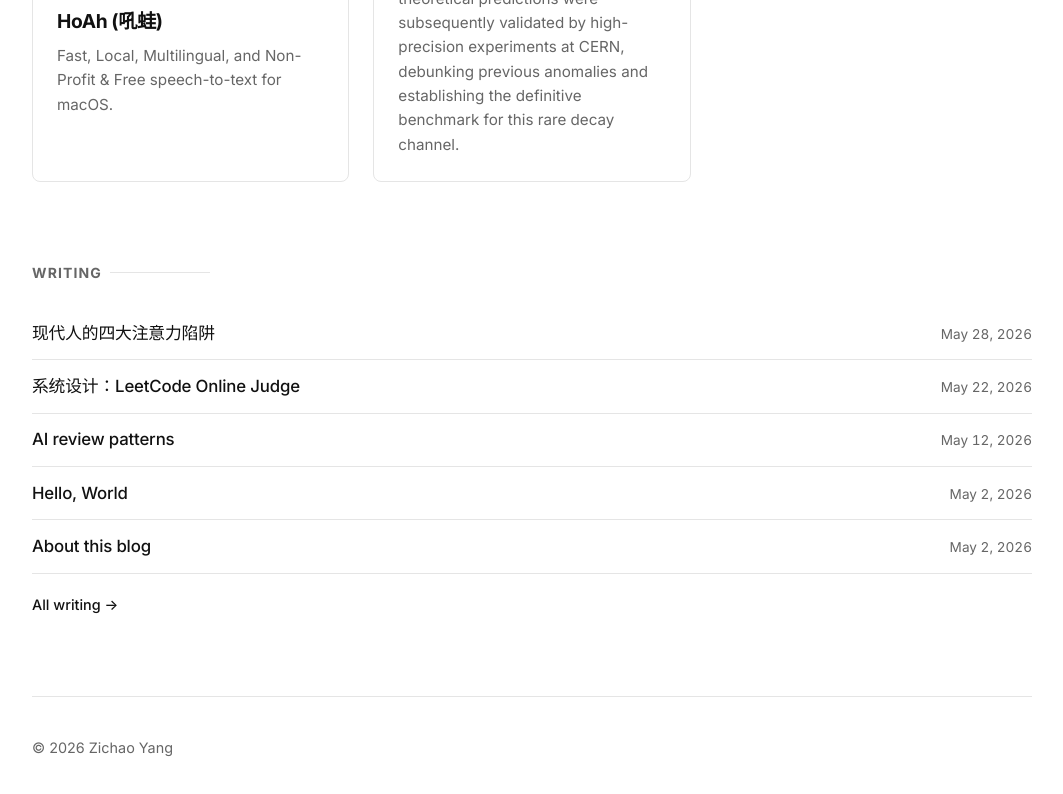
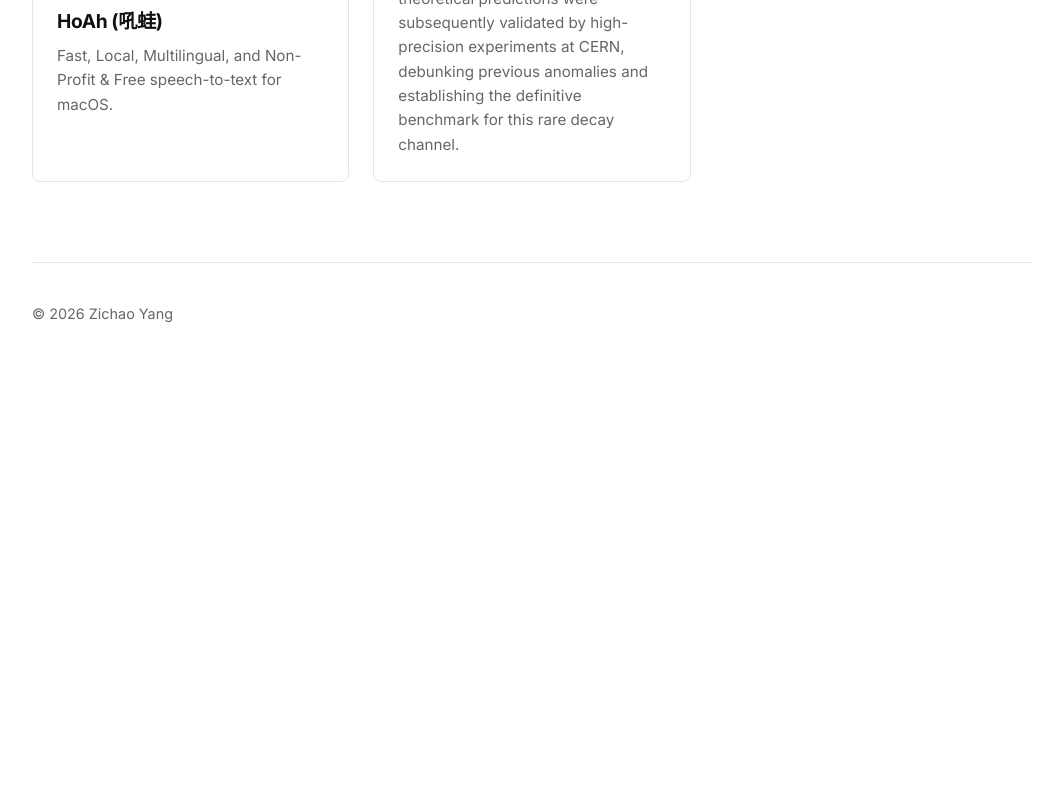
Before and after one commit to yangzichao/www, an Astro site: page / in a window 1280 px wide. Shown: the part 665-1459 px from the top of the page, without its empty margins (108-1171 px from the left). After the commit the page ends 1070 px from the top, so only its background shows below. Built offline with nearby package versions, Linux system fonts and the light colour scheme; Astro itself is replaced by a stand-in of ours; some packages are replaced by stand-ins of ours.

Commit message:
fix: remove Writing section from homepage
The homepage should not surface blog posts. Keep the blog reachable
only via the standalone /blog index and the in-post back-link.

```diff
--- a/src/pages/index.astro
+++ b/src/pages/index.astro
@@ -4,9 +4,6 @@ import Header from '../components/Header.astro';
 import WorkCard from '../components/WorkCard.astro';
 import Footer from '../components/Footer.astro';
 import { siteData } from '../data/site';
-import { getPublishedPosts, formatPostDate } from '../lib/posts';
-
-const recentPosts = (await getPublishedPosts()).slice(0, 5);
 ---
 
 <BaseLayout>
@@ -19,87 +16,5 @@ const recentPosts = (await getPublishedPosts()).slice(0, 5);
     </div>
   </section>
 
-  <section class="writing-section">
-    <h2 class="section-title">Writing</h2>
-    <ul class="home-post-list">
-      {
-        recentPosts.map((post) => (
-          <li class="home-post-row">
-            <a class="home-post-link" href={`/blog/${post.id}/`}>
-              <span class="home-post-title">{post.data.title}</span>
-              <time class="home-post-date" datetime={post.data.date.toISOString()}>
-                {formatPostDate(post.data.date)}
-              </time>
-            </a>
-          </li>
-        ))
-      }
-    </ul>
-    <a class="see-all-link" href="/blog/">All writing →</a>
-  </section>
-
   <Footer />
 </BaseLayout>
-
-<style>
-  .writing-section {
-    margin-bottom: 80px;
-  }
-
-  .home-post-list {
-    list-style: none;
-  }
-
-  .home-post-row {
-    border-bottom: 1px solid var(--color-border);
-  }
-
-  .home-post-link {
-    display: flex;
-    align-items: baseline;
-    justify-content: space-between;
-    gap: 1.5rem;
-    padding: 0.85rem 0;
-    text-decoration: none;
-    color: var(--color-text-main);
-    transition: color var(--transition);
-  }
-
-  .home-post-title {
-    font-size: 1.05rem;
-    font-weight: 500;
-    letter-spacing: -0.01em;
-  }
-
-  .home-post-link:hover .home-post-title {
-    color: var(--color-text-muted);
-  }
-
-  .home-post-date {
-    flex-shrink: 0;
-    font-size: 0.85rem;
-    color: var(--color-text-muted);
-    font-variant-numeric: tabular-nums;
-  }
-
-  .see-all-link {
-    display: inline-block;
-    margin-top: 1.25rem;
-    font-size: 0.9rem;
-    font-weight: 500;
-    color: var(--color-text-main);
-    text-decoration: none;
-    transition: opacity var(--transition);
-  }
-
-  .see-all-link:hover {
-    opacity: 0.6;
-  }
-
-  @media (max-width: 640px) {
-    .home-post-link {
-      flex-direction: column;
-      gap: 0.25rem;
-    }
-  }
-</style>
```
